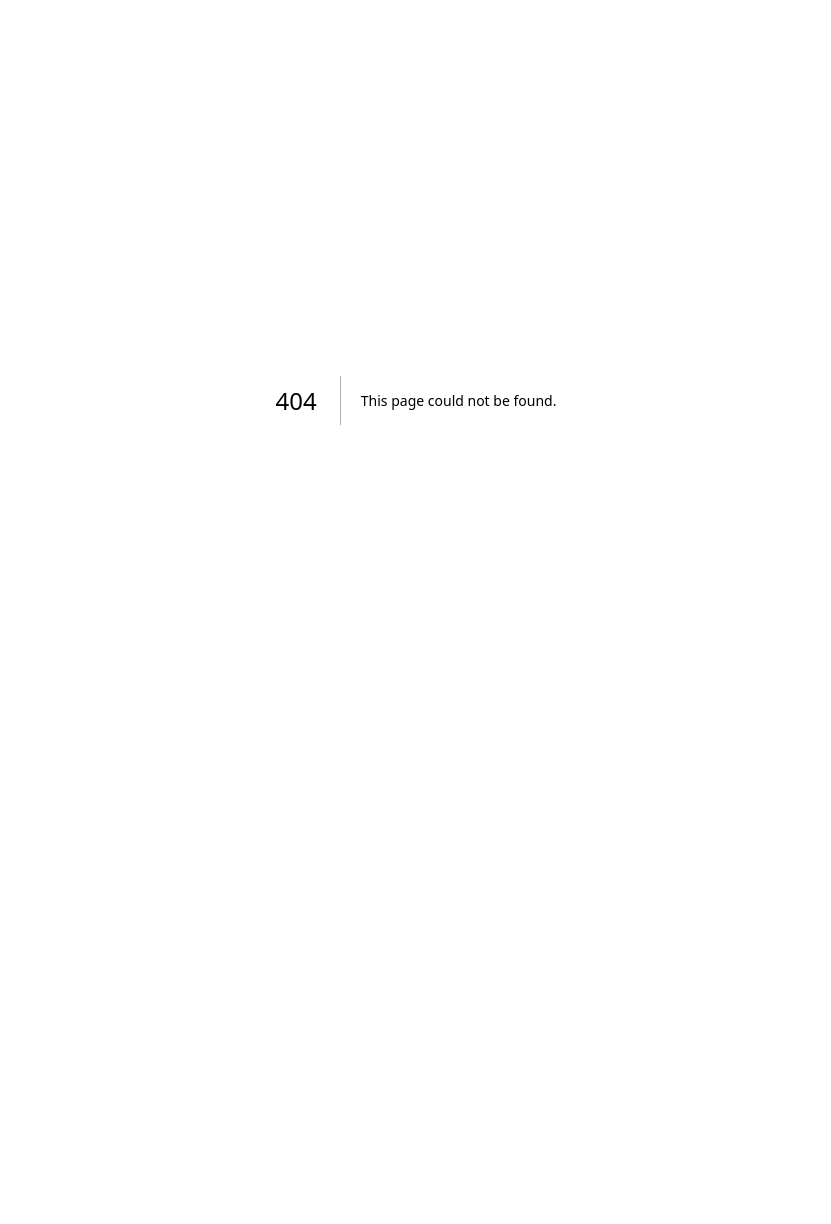
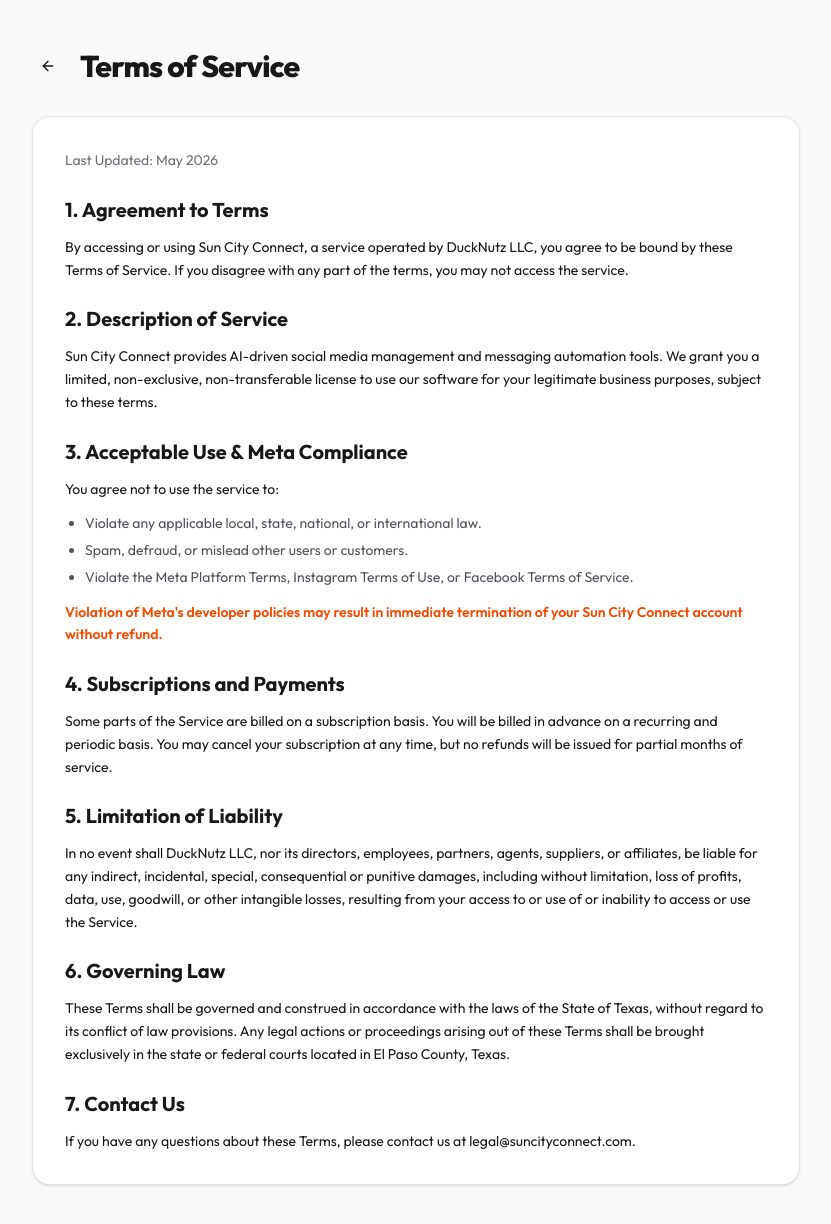
Before and after one commit to wesdavis/Suncity-Connect, a Next.js app: page /terms in a window 1280 px wide. Before the commit this address had no page. Shown: the top 1224 px of the page, without its empty margins (224-1055 px from the left). Before the commit the page ends 800 px from the top, so only its background shows below. Built offline with nearby package versions, Linux system fonts and the light colour scheme.

Commit message:
adding terms of service

```diff
--- a/src/app/page.js
+++ b/src/app/page.js
@@ -221,11 +221,12 @@
       <footer className="max-w-7xl mx-auto px-6 py-12 border-t border-slate-200 mt-20 flex flex-col md:flex-row items-center justify-between text-sm text-slate-500">
         <p>© {new Date().getFullYear()} Sun City Connect. Built in El Paso, TX.</p>
 
+
         <div className="flex items-center gap-6 mt-4 md:mt-0">
           <a href="/privacy" className="hover:text-slate-900 font-medium transition-colors">
             Privacy Policy
           </a>
-          <a href="#" className="hover:text-slate-900 font-medium transition-colors">
+          <a href="/terms" className="hover:text-slate-900 font-medium transition-colors">
             Terms of Service
           </a>
         </div>
--- /dev/null
+++ b/src/app/terms/page.js
@@ -0,0 +1,79 @@
+'use client';
+
+import { ArrowLeft } from 'lucide-react';
+import { Button } from "@/components/ui/button";
+
+export default function TermsOfService() {
+  return (
+    <div className="min-h-screen bg-zinc-50 dark:bg-zinc-950 py-12 px-4 sm:px-6 lg:px-8 font-sans text-zinc-900 dark:text-zinc-100">
+      <div className="max-w-3xl mx-auto space-y-8">
+
+        <div className="flex items-center space-x-4">
+          <a href="/">
+            <Button variant="ghost" size="icon" className="rounded-full">
+              <ArrowLeft className="h-5 w-5" />
+            </Button>
+          </a>
+          <h1 className="text-3xl font-extrabold tracking-tight">Terms of Service</h1>
+        </div>
+
+        <div className="bg-white dark:bg-zinc-900/50 backdrop-blur-sm border border-zinc-200 dark:border-white/10 p-8 rounded-2xl shadow-sm space-y-6 text-sm leading-relaxed">
+
+          <p className="text-zinc-500 dark:text-zinc-400">Last Updated: May 2026</p>
+
+          <section className="space-y-3">
+            <h2 className="text-xl font-bold">1. Agreement to Terms</h2>
+            <p>
+              By accessing or using Sun City Connect, a service operated by DuckNutz LLC, you agree to be bound by these Terms of Service. If you disagree with any part of the terms, you may not access the service.
+            </p>
+          </section>
+
+          <section className="space-y-3">
+            <h2 className="text-xl font-bold">2. Description of Service</h2>
+            <p>
+              Sun City Connect provides AI-driven social media management and messaging automation tools. We grant you a limited, non-exclusive, non-transferable license to use our software for your legitimate business purposes, subject to these terms.
+            </p>
+          </section>
+
+          <section className="space-y-3">
+            <h2 className="text-xl font-bold">3. Acceptable Use & Meta Compliance</h2>
+            <p>You agree not to use the service to:</p>
+            <ul className="list-disc pl-5 space-y-1 text-zinc-600 dark:text-zinc-300">
+              <li>Violate any applicable local, state, national, or international law.</li>
+              <li>Spam, defraud, or mislead other users or customers.</li>
+              <li>Violate the Meta Platform Terms, Instagram Terms of Use, or Facebook Terms of Service.</li>
+            </ul>
+            <p className="font-semibold text-orange-600 dark:text-orange-400">Violation of Meta's developer policies may result in immediate termination of your Sun City Connect account without refund.</p>
+          </section>
+
+          <section className="space-y-3">
+            <h2 className="text-xl font-bold">4. Subscriptions and Payments</h2>
+            <p>
+              Some parts of the Service are billed on a subscription basis. You will be billed in advance on a recurring and periodic basis. You may cancel your subscription at any time, but no refunds will be issued for partial months of service.
+            </p>
+          </section>
+
+          <section className="space-y-3">
+            <h2 className="text-xl font-bold">5. Limitation of Liability</h2>
+            <p>
+              In no event shall DuckNutz LLC, nor its directors, employees, partners, agents, suppliers, or affiliates, be liable for any indirect, incidental, special, consequential or punitive damages, including without limitation, loss of profits, data, use, goodwill, or other intangible losses, resulting from your access to or use of or inability to access or use the Service.
+            </p>
+          </section>
+
+          <section className="space-y-3">
+            <h2 className="text-xl font-bold">6. Governing Law</h2>
+            <p>
+              These Terms shall be governed and construed in accordance with the laws of the State of Texas, without regard to its conflict of law provisions. Any legal actions or proceedings arising out of these Terms shall be brought exclusively in the state or federal courts located in El Paso County, Texas.
+            </p>
+          </section>
+
+          <section className="space-y-3">
+            <h2 className="text-xl font-bold">7. Contact Us</h2>
+            <p>If you have any questions about these Terms, please contact us at legal@suncityconnect.com.</p>
+          </section>
+
+        </div>
+      </div>
+    </div>
+  );
+}
```
